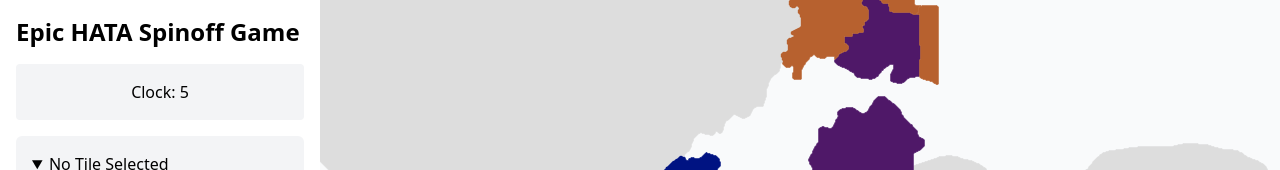
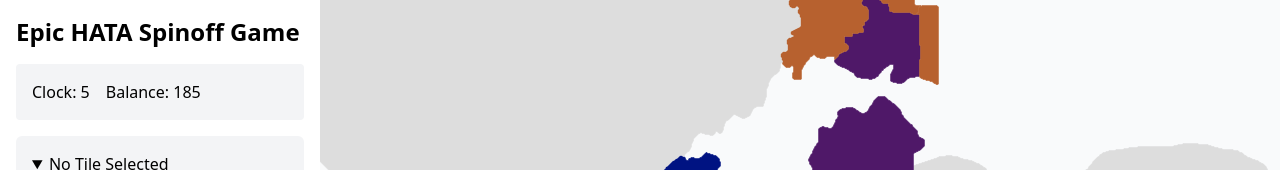
Before and after one commit to SeriousGuy888/HATA-Spinoff-Game, a SvelteKit app: page / in a window 1280 px wide. Shown: the top 170 px of the page. Built offline with nearby package versions, Linux system fonts and the light colour scheme.

Commit message:
make tiles generate revenue for controllers

```diff
--- a/src/lib/entities/Country.svelte.ts
+++ b/src/lib/entities/Country.svelte.ts
@@ -7,6 +7,7 @@ export class Country {
 	colour: string = "#333333"
 	name = $state<string>("Unnamed Country")
 	leader = $state<Character | null>(null)
+	balance = $state<number>(0)
 
 	controllingPlayer = $state<Player | null>(null)
 
--- a/src/lib/entities/Tile.svelte.ts
+++ b/src/lib/entities/Tile.svelte.ts
@@ -35,6 +35,13 @@ export class Tile {
 		}
 	}
 
+	tick() {
+		if(this.controller) {
+			const revenue = this.industry * this.population * 0.01
+			this.controller.balance += revenue
+		}
+	}
+
 	/**
 	 * Export the tile data to a format that can be saved to a file.
 	 * This data includes only the game state data -- not the tile geometry, as that is handled elsewhere.
--- a/src/routes/Sidebar.svelte
+++ b/src/routes/Sidebar.svelte
@@ -8,8 +8,11 @@
 <div class="flex flex-col gap-4">
 	<h1 class="text-2xl font-bold">Epic HATA Spinoff Game</h1>
 
-	<div class="p-4 w-full bg-gray-100 text-center rounded">
+	<div class="p-4 w-full bg-gray-100 text-center rounded flex gap-4">
 		<p>Clock: {gameState.clock}</p>
+		{#if gameState.playerControlledByUser}
+			 <p>Balance: {gameState.playerControlledByUser.controlledCountry?.balance}</p>
+		{/if}
 	</div>
 
 	<TileMenu />
--- a/src/routes/state/game_state.svelte.ts
+++ b/src/routes/state/game_state.svelte.ts
@@ -1,4 +1,4 @@
-import { loadTiles } from "./map_state.svelte.ts"
+import { loadedTiles, loadTiles } from "./map_state.svelte.ts"
 import { Player } from "$lib/entities/Player.svelte.ts"
 import { loadCountries, loadedCountries } from "./country_registry.svelte.ts"
 import { loadCharacters } from "./character_registry.svelte.ts"
@@ -64,4 +64,8 @@ export function setUserControlledPlayer(id: string) {
 
 export function tickGame() {
 	gameState.clock++
+
+	Object.values(loadedTiles).forEach((tile) => {
+		tile.tick()
+	})
 }
```
